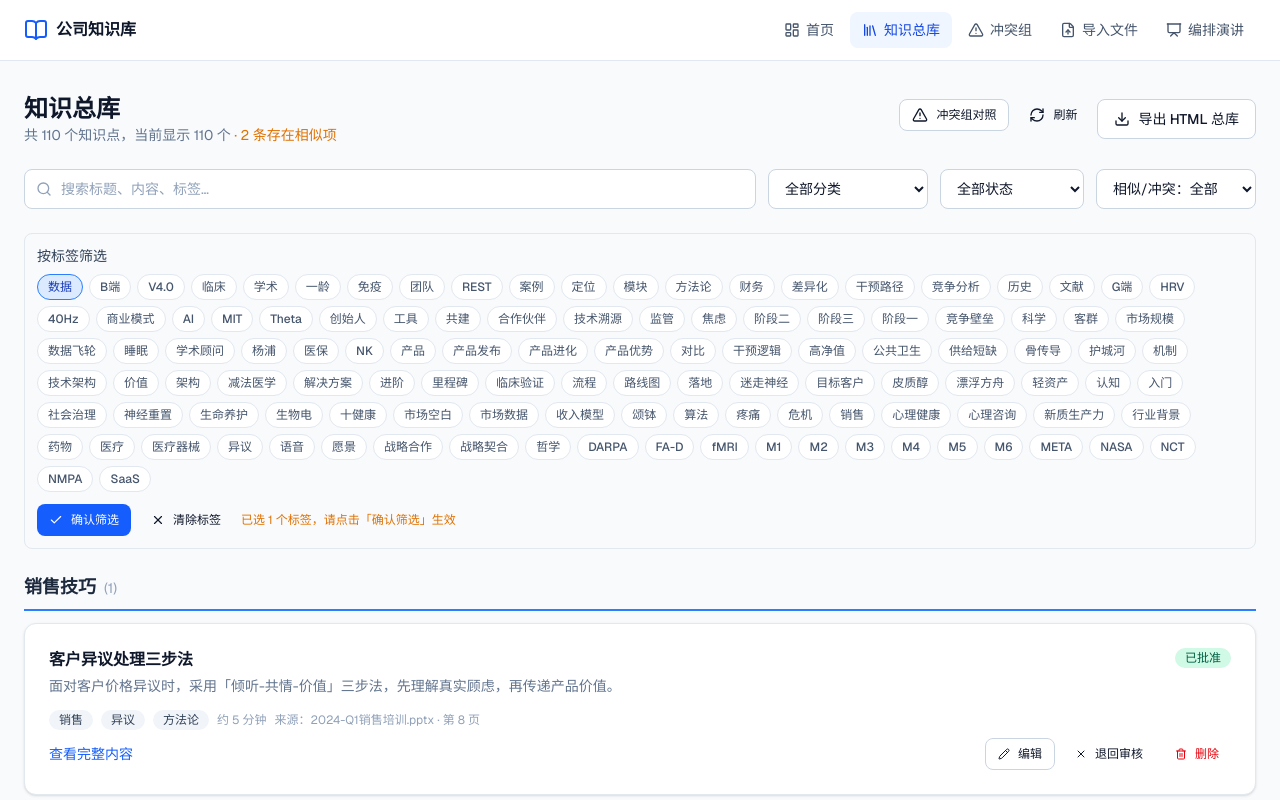
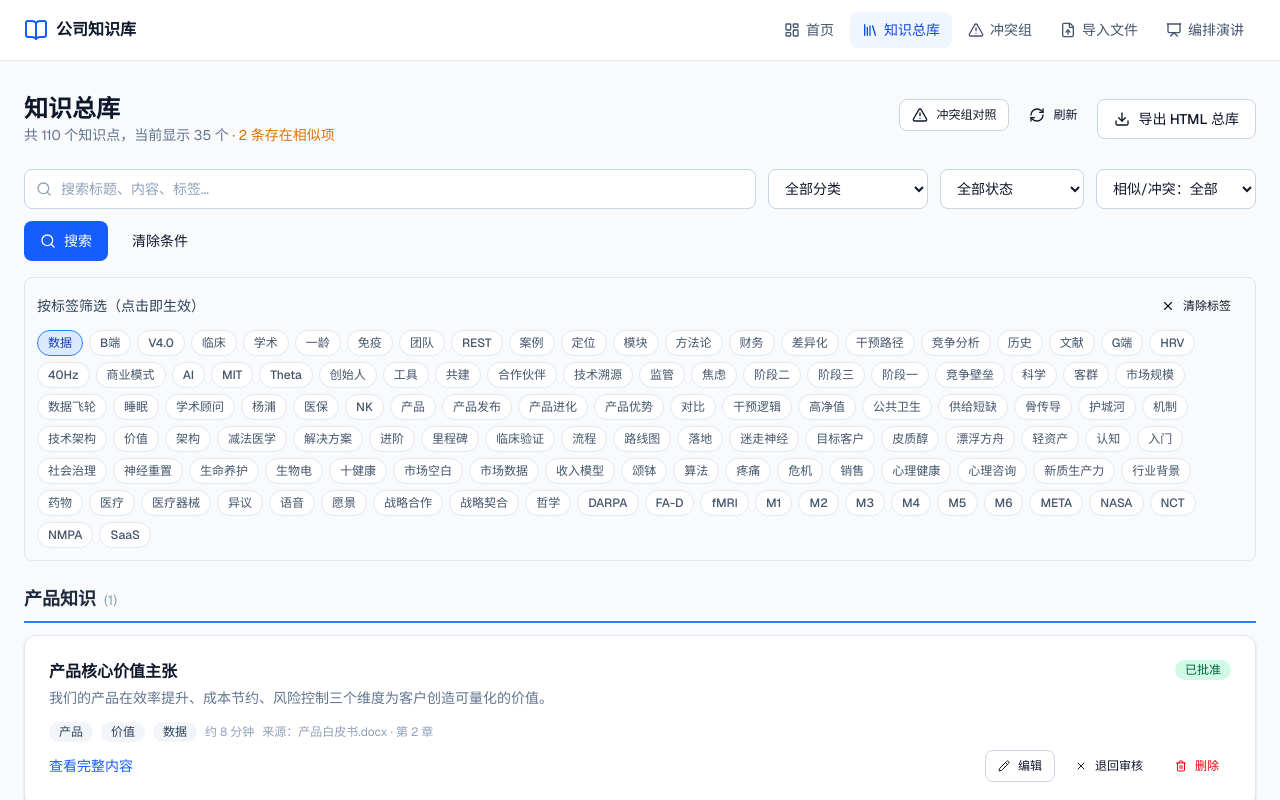
Before and after one commit to happyandloveandforever/company-knowledge-base, a Next.js app: page /library in a window 1280 px wide. Both pictures are taken after a click on the button "数据". Shown: the top 800 px of the page. Built offline with nearby package versions, Linux system fonts and the light colour scheme.

Commit message:
Fix library search UX: add 搜索 button, remove tag confirm
Search and dropdown filters now apply on 搜索 click or Enter.
Tag chips filter instantly without a confirm button.

Co-authored-by: rolandonalbandyan65 <rolandonalbandyan65@outlook.com>

```diff
--- a/src/app/compose/page.tsx
+++ b/src/app/compose/page.tsx
@@ -22,6 +22,7 @@ import { TagFilter, collectTags, matchesTagFilter } from "@/components/tag-filte
 export default function ComposePage() {
   const [points, setPoints] = useState<KnowledgePoint[]>([]);
   const [selected, setSelected] = useState<Set<string>>(new Set());
+  const [searchInput, setSearchInput] = useState("");
   const [search, setSearch] = useState("");
   const [title, setTitle] = useState("");
   const [audience, setAudience] = useState("通用");
@@ -86,14 +87,9 @@ export default function ComposePage() {
     setSelected(new Set());
   }, []);
 
-  const confirmTagsAndSelect = useCallback(
-    (tags: string[]) => {
-      setAppliedTags(tags);
-      const matching = points.filter((p) => matchesTagFilter(p.tags, tags));
-      setSelected(new Set(matching.map((p) => p.id)));
-    },
-    [points]
-  );
+  function applySearch() {
+    setSearch(searchInput.trim());
+  }
 
   function scrollToSettings() {
     settingsRef.current?.scrollIntoView({ behavior: "smooth", block: "start" });
@@ -223,17 +219,25 @@ export default function ComposePage() {
                 <Input
                   className="pl-9"
                   placeholder="搜索…"
-                  value={search}
-                  onChange={(e) => setSearch(e.target.value)}
+                  value={searchInput}
+                  onChange={(e) => setSearchInput(e.target.value)}
+                  onKeyDown={(e) => e.key === "Enter" && applySearch()}
                 />
+              </div>
+              <div className="mt-2 flex gap-2">
+                <Button size="sm" onClick={applySearch}>
+                  <Search className="h-3.5 w-3.5" />
+                  搜索
+                </Button>
+                {searchInput !== search && (
+                  <span className="self-center text-xs text-amber-600">请点击搜索生效</span>
+                )}
               </div>
               <TagFilter
                 className="mt-3"
                 allTags={allTags}
                 appliedTags={appliedTags}
                 onApply={setAppliedTags}
-                onConfirm={confirmTagsAndSelect}
-                confirmLabel="确认并选中"
               />
               <div className="mt-2 flex gap-2">
                 <Button size="sm" variant="ghost" onClick={selectAll}>全选当前列表</Button>
--- a/src/components/library-client.tsx
+++ b/src/components/library-client.tsx
@@ -21,9 +21,13 @@ export function LibraryClient({ initialPoints }: LibraryClientProps) {
   const [similarities, setSimilarities] = useState<Record<string, SimilarMatch[]>>({});
   const [contentConflicts, setContentConflicts] = useState<Record<string, ContentConflict[]>>({});
   const [conflictGroups, setConflictGroups] = useState<ConflictGroup[]>([]);
+  const [searchInput, setSearchInput] = useState("");
   const [search, setSearch] = useState("");
+  const [categoryInput, setCategoryInput] = useState("");
   const [categoryFilter, setCategoryFilter] = useState("");
+  const [statusInput, setStatusInput] = useState("");
   const [statusFilter, setStatusFilter] = useState("");
+  const [similarInput, setSimilarInput] = useState("");
   const [similarFilter, setSimilarFilter] = useState("");
   const [expanded, setExpanded] = useState<string | null>(null);
   const [editing, setEditing] = useState<string | null>(null);
@@ -86,6 +90,31 @@ export function LibraryClient({ initialPoints }: LibraryClientProps) {
   );
 
   const allTags = useMemo(() => collectTags(points), [points]);
+
+  const hasPendingFilters =
+    searchInput !== search ||
+    categoryInput !== categoryFilter ||
+    statusInput !== statusFilter ||
+    similarInput !== similarFilter;
+
+  function applyFilters() {
+    setSearch(searchInput.trim());
+    setCategoryFilter(categoryInput);
+    setStatusFilter(statusInput);
+    setSimilarFilter(similarInput);
+  }
+
+  function resetFilters() {
+    setSearchInput("");
+    setCategoryInput("");
+    setStatusInput("");
+    setSimilarInput("");
+    setSearch("");
+    setCategoryFilter("");
+    setStatusFilter("");
+    setSimilarFilter("");
+    setAppliedTags([]);
+  }
 
   const similarStats = useMemo(() => {
     const withSimilar = Object.keys(similarities).length;
@@ -239,19 +268,21 @@ export function LibraryClient({ initialPoints }: LibraryClientProps) {
         </div>
       )}
 
-      <div className="mb-6 flex flex-col gap-3 sm:flex-row sm:flex-wrap">
+      <div className="mb-4 flex flex-col gap-3">
+        <div className="flex flex-col gap-3 sm:flex-row sm:flex-wrap">
           <div className="relative min-w-[200px] flex-1">
             <Search className="absolute left-3 top-1/2 h-4 w-4 -translate-y-1/2 text-slate-400" />
             <Input
               className="pl-9"
               placeholder="搜索标题、内容、标签…"
-            value={search}
-            onChange={(e) => setSearch(e.target.value)}
+              value={searchInput}
+              onChange={(e) => setSearchInput(e.target.value)}
+              onKeyDown={(e) => e.key === "Enter" && applyFilters()}
             />
           </div>
           <Select
-          value={categoryFilter}
-          onChange={(e) => setCategoryFilter(e.target.value)}
+            value={categoryInput}
+            onChange={(e) => setCategoryInput(e.target.value)}
             className="sm:w-40"
           >
             <option value="">全部分类</option>
@@ -260,8 +291,8 @@ export function LibraryClient({ initialPoints }: LibraryClientProps) {
             ))}
           </Select>
           <Select
-          value={statusFilter}
-          onChange={(e) => setStatusFilter(e.target.value)}
+            value={statusInput}
+            onChange={(e) => setStatusInput(e.target.value)}
             className="sm:w-36"
           >
             <option value="">全部状态</option>
@@ -270,8 +301,8 @@ export function LibraryClient({ initialPoints }: LibraryClientProps) {
             <option value="approved">已批准</option>
           </Select>
           <Select
-          value={similarFilter}
-          onChange={(e) => setSimilarFilter(e.target.value)}
+            value={similarInput}
+            onChange={(e) => setSimilarInput(e.target.value)}
             className="sm:w-40"
           >
             <option value="">相似/冲突：全部</option>
@@ -280,13 +311,33 @@ export function LibraryClient({ initialPoints }: LibraryClientProps) {
             <option value="content">内容冲突</option>
           </Select>
         </div>
+        <div className="flex flex-wrap items-center gap-2">
+          <Button onClick={applyFilters}>
+            <Search className="h-4 w-4" />
+            搜索
+          </Button>
+          {(search || categoryFilter || statusFilter || similarFilter || appliedTags.length > 0) && (
+            <Button variant="ghost" onClick={resetFilters}>
+              清除条件
+            </Button>
+          )}
+          {hasPendingFilters && (
+            <span className="text-xs text-amber-600">条件已修改，请点击「搜索」生效</span>
+          )}
+          {!hasPendingFilters && (search || statusFilter || categoryFilter) && (
+            <span className="text-xs text-slate-500">
+              当前：{search && `「${search}」`}{statusFilter === "draft" && " · 草稿"}{statusFilter === "review" && " · 待审核"}{statusFilter === "approved" && " · 已批准"}{categoryFilter && ` · ${categoryFilter}`}
+              {" · 显示 "}{filtered.length} 条
+            </span>
+          )}
+        </div>
+      </div>
 
       <TagFilter
         className="mb-6"
         allTags={allTags}
         appliedTags={appliedTags}
         onApply={setAppliedTags}
-        confirmLabel="确认筛选"
       />
 
       {filtered.length === 0 ? (
--- a/src/components/tag-filter.tsx
+++ b/src/components/tag-filter.tsx
@@ -1,57 +1,23 @@
 "use client";
 
-import { useEffect, useMemo, useState } from "react";
-import { Check, X } from "lucide-react";
+import { X } from "lucide-react";
 import { Button } from "@/components/ui/button";
 import { cn } from "@/lib/utils";
 
 interface TagFilterProps {
-  /** All tags available in the dataset */
   allTags: string[];
-  /** Currently applied tags (empty = no filter) */
   appliedTags: string[];
   onApply: (tags: string[]) => void;
-  /** Optional: also run when user confirms (e.g. auto-select matching items) */
-  onConfirm?: (tags: string[]) => void;
-  confirmLabel?: string;
   className?: string;
 }
 
-export function TagFilter({
-  allTags,
-  appliedTags,
-  onApply,
-  onConfirm,
-  confirmLabel = "确认筛选",
-  className,
-}: TagFilterProps) {
-  const [pendingTags, setPendingTags] = useState<string[]>(appliedTags);
-
-  useEffect(() => {
-    setPendingTags(appliedTags);
-  }, [appliedTags]);
-
-  const hasPendingChanges = useMemo(() => {
-    if (pendingTags.length !== appliedTags.length) return true;
-    const sortedPending = [...pendingTags].sort();
-    const sortedApplied = [...appliedTags].sort();
-    return sortedPending.some((t, i) => t !== sortedApplied[i]);
-  }, [pendingTags, appliedTags]);
-
+/** 点击标签即时筛选，无需确认 */
+export function TagFilter({ allTags, appliedTags, onApply, className }: TagFilterProps) {
   function toggleTag(tag: string) {
-    setPendingTags((prev) =>
-      prev.includes(tag) ? prev.filter((t) => t !== tag) : [...prev, tag]
-    );
-  }
-
-  function handleConfirm() {
-    onApply(pendingTags);
-    onConfirm?.(pendingTags);
-  }
-
-  function clearAll() {
-    setPendingTags([]);
-    onApply([]);
+    const next = appliedTags.includes(tag)
+      ? appliedTags.filter((t) => t !== tag)
+      : [...appliedTags, tag];
+    onApply(next);
   }
 
   if (allTags.length === 0) return null;
@@ -59,17 +25,17 @@ export function TagFilter({
   return (
     <div className={cn("rounded-lg border border-slate-200 bg-slate-50 p-3", className)}>
       <div className="mb-2 flex flex-wrap items-center justify-between gap-2">
-        <p className="text-sm font-medium text-slate-700">按标签筛选</p>
+        <p className="text-sm font-medium text-slate-700">按标签筛选（点击即生效）</p>
         {appliedTags.length > 0 && (
-          <span className="text-xs text-slate-500">
-            已生效：{appliedTags.join("、")}
-          </span>
+          <Button size="sm" variant="ghost" onClick={() => onApply([])}>
+            <X className="h-3.5 w-3.5" />
+            清除标签
+          </Button>
         )}
       </div>
       <div className="flex flex-wrap gap-1.5">
         {allTags.map((tag) => {
-          const isPending = pendingTags.includes(tag);
-          const isApplied = appliedTags.includes(tag);
+          const active = appliedTags.includes(tag);
           return (
             <button
               key={tag}
@@ -77,11 +43,9 @@ export function TagFilter({
               onClick={() => toggleTag(tag)}
               className={cn(
                 "rounded-full border px-2.5 py-1 text-xs font-medium transition-colors",
-                isPending
+                active
                   ? "border-blue-500 bg-blue-100 text-blue-800"
-                  : isApplied
-                    ? "border-blue-300 bg-blue-50 text-blue-700"
-                    : "border-slate-200 bg-white text-slate-600 hover:border-slate-300 hover:bg-slate-100"
+                  : "border-slate-200 bg-white text-slate-600 hover:border-slate-300 hover:bg-slate-100"
               )}
             >
               {tag}
@@ -89,36 +53,15 @@ export function TagFilter({
           );
         })}
       </div>
-      <div className="mt-3 flex flex-wrap items-center gap-2">
-        <Button
-          size="sm"
-          onClick={handleConfirm}
-          disabled={pendingTags.length === 0 && appliedTags.length === 0}
-        >
-          <Check className="h-3.5 w-3.5" />
-          {confirmLabel}
-        </Button>
-        {(pendingTags.length > 0 || appliedTags.length > 0) && (
-          <Button size="sm" variant="ghost" onClick={clearAll}>
-            <X className="h-3.5 w-3.5" />
-            清除标签
-          </Button>
-        )}
-        {hasPendingChanges && pendingTags.length > 0 && (
-          <span className="text-xs text-amber-600">已选 {pendingTags.length} 个标签，请点击「{confirmLabel}」生效</span>
-        )}
-      </div>
     </div>
   );
 }
 
-/** Match if point has ANY of the applied tags (OR logic). Empty applied = match all. */
 export function matchesTagFilter(pointTags: string[], appliedTags: string[]): boolean {
   if (appliedTags.length === 0) return true;
   return appliedTags.some((t) => pointTags.includes(t));
 }
 
-/** Collect unique tags sorted by frequency */
 export function collectTags<T extends { tags: string[] }>(items: T[]): string[] {
   const counts = new Map<string, number>();
   for (const item of items) {
```
Lines whose indentation alone changed are shown as unchanged.
